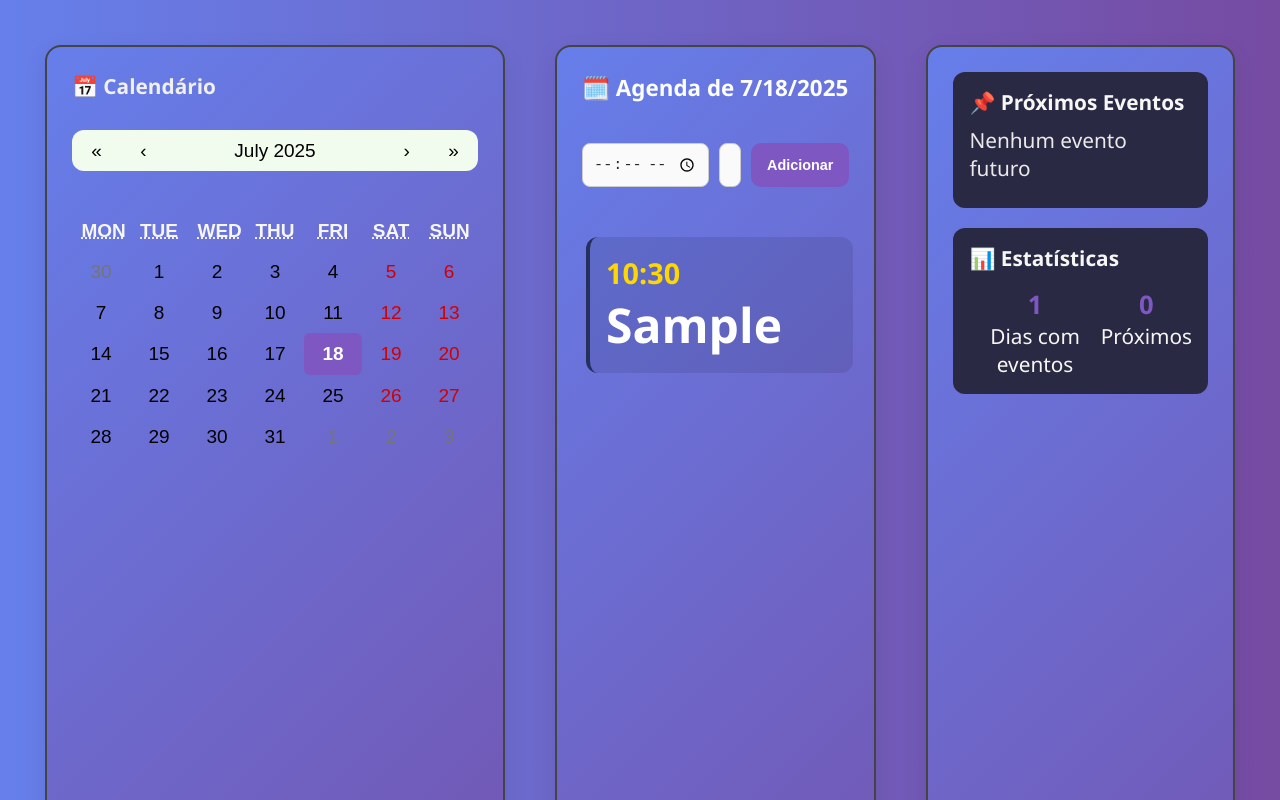
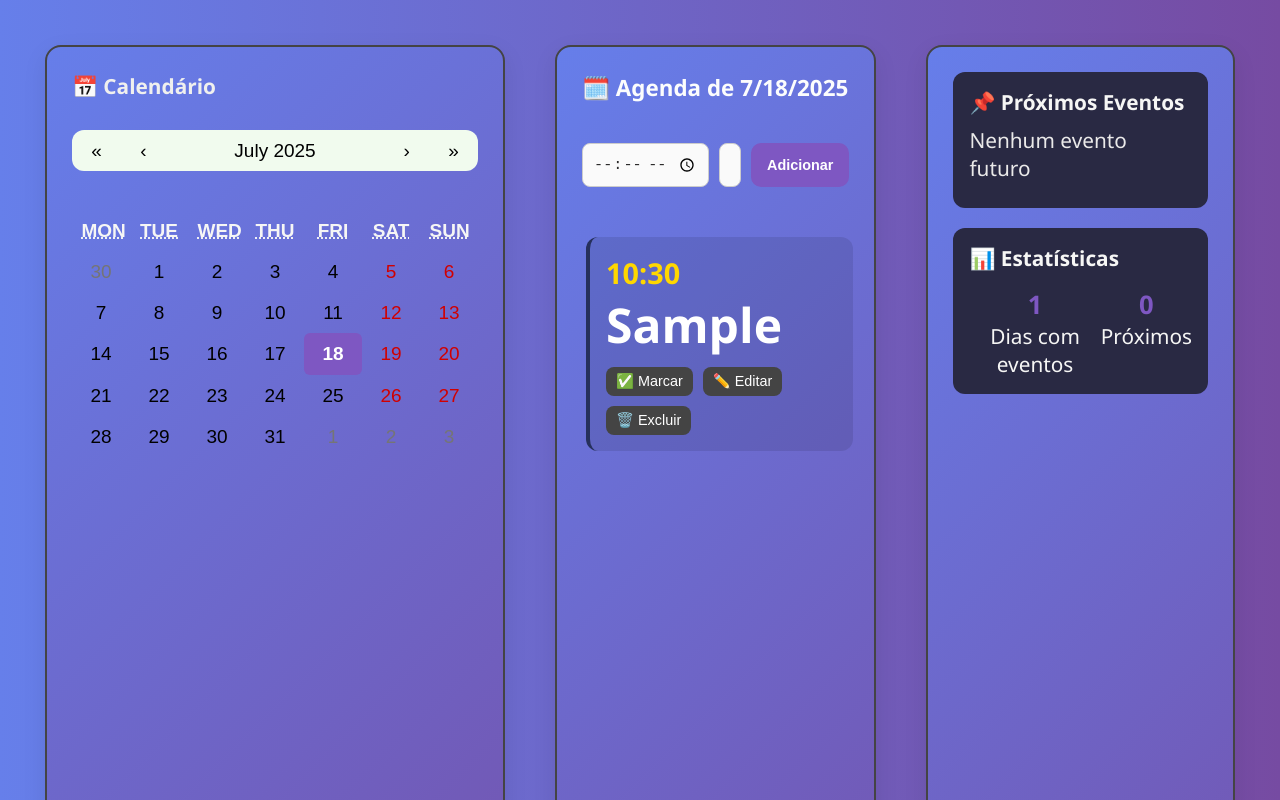
Before and after one commit to FernandoJesuss/pethotel-frontend, a React (Create React App) app: page /calendario in a window 1280 px wide. Both pictures are taken after typing "10:30", "Sample" into the empty fields and a click on the button "Adicionar". Shown: the top 800 px of the page. Built offline with nearby package versions, Linux system fonts and the light colour scheme.

Commit message:
Fix:bugs

```diff
--- a/src/pages/CalendarioCompromissos.js
+++ b/src/pages/CalendarioCompromissos.js
@@ -1,3 +1,136 @@
+// import React, { useState, useEffect } from 'react';
+// import Calendar from 'react-calendar';
+// import 'react-calendar/dist/Calendar.css';
+// import '../styles/CalendarioCompromissos.css';
+
+// const CalendarioCompromissos = () => {
+//   const [dataSelecionada, setDataSelecionada] = useState(new Date());
+//   const [compromissos, setCompromissos] = useState({});
+//   const [descricao, setDescricao] = useState('');
+//   const [hora, setHora] = useState('');
+
+//   useEffect(() => {
+//     const dadosSalvos = JSON.parse(localStorage.getItem('compromissos')) || {};
+//     setCompromissos(dadosSalvos);
+//   }, []);
+
+//   const salvarCompromisso = () => {
+//     if (!descricao || !hora) return;
+
+//     const dataStr = dataSelecionada.toISOString().split('T')[0];
+//     const novosCompromissos = {
+//       ...compromissos,
+//       [dataStr]: [...(compromissos[dataStr] || []), { descricao, hora }]
+//     };
+
+//     setCompromissos(novosCompromissos);
+//     localStorage.setItem('compromissos', JSON.stringify(novosCompromissos));
+//     setDescricao('');
+//     setHora('');
+//   };
+
+//   const compromissosDia = compromissos[dataSelecionada.toISOString().split('T')[0]] || [];
+
+//   const compromissosFuturos = Object.entries(compromissos)
+//     .filter(([data]) => new Date(data) > new Date())
+//     .flatMap(([data, lista]) =>
+//       lista.map((item) => ({
+//         ...item,
+//         data
+//       }))
+//     )
+//     .sort((a, b) => new Date(`${a.data}T${a.hora}`) - new Date(`${b.data}T${b.hora}`));
+
+//   return (
+//     <div className="agenda-pro-container">
+//       {/* Coluna 1 - Calendário */}
+//       <div className="agenda-coluna calendario-box">
+//         <h3>📅 Calendário</h3>
+//         <Calendar onChange={setDataSelecionada} value={dataSelecionada} />
+//         <div className="resumo-datas">
+//           <div><strong>{compromissosDia.length}</strong><span>Hoje</span></div>
+//           <div><strong>{Object.keys(compromissos).length}</strong><span>Total</span></div>
+//         </div>
+//       </div>
+
+//       {/* Coluna 2 - Compromissos */}
+//       <div className="agenda-coluna compromissos-box">
+//         <div className="topo-compromissos">
+//           <h3>🗓️ Agenda de {dataSelecionada.toLocaleDateString()}</h3>
+//         </div>
+
+//         <div className="form-compromisso" >
+//           <input
+//             type="time"
+//             value={hora}
+//             onChange={(e) => setHora(e.target.value)}
+//             placeholder="Hora"
+//           />
+//           <input
+//             type="text"
+//             value={descricao}
+//             onChange={(e) => setDescricao(e.target.value)}
+//             placeholder="Descrição"
+//           />
+//           <button onClick={salvarCompromisso}>Adicionar</button>
+//         </div>
+
+//         <div className="lista-compromissos">
+//           {compromissosDia.length === 0 ? (
+//             <p className="vazio">Nenhum compromisso para este dia.</p>
+//           ) : (
+//             compromissosDia.map((c, idx) => (
+//               <div key={idx} className="card-compromisso fade-in">
+//                 <span className="hora-compromisso">{c.hora}</span>
+//                 <div className="info-compromisso">
+//                   <strong>{c.descricao}</strong>
+//                 </div>
+//               </div>
+//             ))
+//           )}
+//         </div>
+//       </div>
+
+//       {/* Coluna 3 - Painel Lateral */}
+//       <div className="agenda-coluna painel-box">
+//         <div className="eventos-box">
+//           <h4>📌 Próximos Eventos</h4>
+//           <ul>
+//             {compromissosFuturos.length === 0 ? (
+//               <li>Nenhum evento futuro</li>
+//             ) : (
+//               compromissosFuturos.map((e, idx) => (
+//                 <li key={idx}><strong>{e.data} {e.hora}</strong> {e.descricao}</li>
+//               ))
+//             )}
+//           </ul>
+//         </div>
+
+//         <div className="estatisticas-box">
+//           <h4>📊 Estatísticas</h4>
+//           <div className="estatistica">
+//             <div><strong>{Object.keys(compromissos).length}</strong><span>Dias com eventos</span></div>
+//             <div><strong>{compromissosFuturos.length}</strong><span>Próximos</span></div>
+//           </div>
+//         </div>
+//       </div>
+//     </div>
+//   );
+// };
+
+// export default CalendarioCompromissos;
+
+
+
+
+
+
+
+
+
+
+
+
 import React, { useState, useEffect } from 'react';
 import Calendar from 'react-calendar';
 import 'react-calendar/dist/Calendar.css';
@@ -8,6 +141,7 @@ const CalendarioCompromissos = () => {
   const [compromissos, setCompromissos] = useState({});
   const [descricao, setDescricao] = useState('');
   const [hora, setHora] = useState('');
+  const [editando, setEditando] = useState(null);
 
   useEffect(() => {
     const dadosSalvos = JSON.parse(localStorage.getItem('compromissos')) || {};
@@ -16,17 +150,51 @@ const CalendarioCompromissos = () => {
 
   const salvarCompromisso = () => {
     if (!descricao || !hora) return;
+    const dataStr = dataSelecionada.toISOString().split('T')[0];
+    const lista = compromissos[dataStr] || [];
 
-    const dataStr = dataSelecionada.toISOString().split('T')[0];
-    const novosCompromissos = {
-      ...compromissos,
-      [dataStr]: [...(compromissos[dataStr] || []), { descricao, hora }]
-    };
+    let novosCompromissos;
+
+    if (editando !== null) {
+      lista[editando] = { descricao, hora, concluido: lista[editando].concluido || false };
+      novosCompromissos = { ...compromissos, [dataStr]: [...lista] };
+      setEditando(null);
+    } else {
+      novosCompromissos = {
+        ...compromissos,
+        [dataStr]: [...lista, { descricao, hora, concluido: false }]
+      };
+    }
 
     setCompromissos(novosCompromissos);
     localStorage.setItem('compromissos', JSON.stringify(novosCompromissos));
     setDescricao('');
     setHora('');
+  };
+
+  const excluirCompromisso = (idx) => {
+    const dataStr = dataSelecionada.toISOString().split('T')[0];
+    const novaLista = [...(compromissos[dataStr] || [])];
+    novaLista.splice(idx, 1);
+    const novosCompromissos = { ...compromissos, [dataStr]: novaLista };
+    setCompromissos(novosCompromissos);
+    localStorage.setItem('compromissos', JSON.stringify(novosCompromissos));
+  };
+
+  const editarCompromisso = (idx) => {
+    const compromisso = compromissosDia[idx];
+    setDescricao(compromisso.descricao);
+    setHora(compromisso.hora);
+    setEditando(idx);
+  };
+
+  const toggleConcluido = (idx) => {
+    const dataStr = dataSelecionada.toISOString().split('T')[0];
+    const novaLista = [...(compromissos[dataStr] || [])];
+    novaLista[idx].concluido = !novaLista[idx].concluido;
+    const novosCompromissos = { ...compromissos, [dataStr]: novaLista };
+    setCompromissos(novosCompromissos);
+    localStorage.setItem('compromissos', JSON.stringify(novosCompromissos));
   };
 
   const compromissosDia = compromissos[dataSelecionada.toISOString().split('T')[0]] || [];
@@ -43,7 +211,6 @@ const CalendarioCompromissos = () => {
 
   return (
     <div className="agenda-pro-container">
-      {/* Coluna 1 - Calendário */}
       <div className="agenda-coluna calendario-box">
         <h3>📅 Calendário</h3>
         <Calendar onChange={setDataSelecionada} value={dataSelecionada} />
@@ -53,13 +220,12 @@ const CalendarioCompromissos = () => {
         </div>
       </div>
 
-      {/* Coluna 2 - Compromissos */}
       <div className="agenda-coluna compromissos-box">
         <div className="topo-compromissos">
           <h3>🗓️ Agenda de {dataSelecionada.toLocaleDateString()}</h3>
         </div>
 
-        <div className="form-compromisso" >
+        <div className="form-compromisso">
           <input
             type="time"
             value={hora}
@@ -72,7 +238,9 @@ const CalendarioCompromissos = () => {
             onChange={(e) => setDescricao(e.target.value)}
             placeholder="Descrição"
           />
-          <button onClick={salvarCompromisso}>Adicionar</button>
+          <button onClick={salvarCompromisso}>
+            {editando !== null ? 'Salvar Edição' : 'Adicionar'}
+          </button>
         </div>
 
         <div className="lista-compromissos">
@@ -80,10 +248,20 @@ const CalendarioCompromissos = () => {
             <p className="vazio">Nenhum compromisso para este dia.</p>
           ) : (
             compromissosDia.map((c, idx) => (
-              <div key={idx} className="card-compromisso fade-in">
+              <div
+                key={idx}
+                className={`card-compromisso fade-in ${c.concluido ? 'concluido' : ''}`}
+              >
                 <span className="hora-compromisso">{c.hora}</span>
                 <div className="info-compromisso">
                   <strong>{c.descricao}</strong>
+                  <div className="botoes-compromisso">
+                    <button onClick={() => toggleConcluido(idx)}>
+                      {c.concluido ? '✔️ Concluído' : '✅ Marcar'}
+                    </button>
+                    <button onClick={() => editarCompromisso(idx)}>✏️ Editar</button>
+                    <button onClick={() => excluirCompromisso(idx)}>🗑️ Excluir</button>
+                  </div>
                 </div>
               </div>
             ))
@@ -91,7 +269,6 @@ const CalendarioCompromissos = () => {
         </div>
       </div>
 
-      {/* Coluna 3 - Painel Lateral */}
       <div className="agenda-coluna painel-box">
         <div className="eventos-box">
           <h4>📌 Próximos Eventos</h4>
--- a/src/styles/CalendarioCompromissos.css
+++ b/src/styles/CalendarioCompromissos.css
@@ -65,7 +65,7 @@
   font-size: 22px;
   display: contents;
   align-items: center;
-    border-radius: 10px;
+  border-radius: 10px;
   overflow: hidden;
 }
 
@@ -89,7 +89,6 @@
 }
 
 .resumo-datas div {
-  /* background: rgba(249, 2, 129, 0.1); */
   padding: 8px;
   border-radius: 10px;
   text-align: center;
@@ -97,7 +96,6 @@
 
 .resumo-datas strong {
   font-size: 1.8rem;
-  /* color: #7e57c2; */
   color: #ffd700;
   padding: 16px 24px;
   border-top: 1px solid rgba(0, 0, 0, 0.08);
@@ -171,7 +169,6 @@
 
 }
 
-
 .form-compromisso button {
   background-color: #7e57c2;
   color: white;
@@ -202,17 +199,62 @@
 
 .lista-compromissos,
 .card-compromisso:hover {
-  /* background: rgba(16, 27, 78, 0.15); */
   transform: translateX(4px);
+}
+
+
+
+.card-compromisso.concluido {
+  background-color: #d2f8d2;
+  border-left: 6px solid #4caf50;
+  box-shadow: 0 0 10px rgba(76, 175, 80, 0.3);
+  animation: fadeIn 0.4s ease-in-out;
+}
+
+
+.botoes-compromisso {
+  margin-top: 10px;
+  display: flex;
+  gap: 10px;
+  flex-wrap: wrap;
+}
+
+.botoes-compromisso button {
+  background-color: #444;
+  color: #fff;
+  border: none;
+  padding: 6px 10px;
+  border-radius: 8px;
+  cursor: pointer;
+  font-size: 0.9rem;
+  transition: background-color 0.2s ease-in-out;
+}
+
+.botoes-compromisso button:hover {
+  background-color: #7e57c2;
+}
+
+
+.card-compromisso.concluido .hora-compromisso {
+  color: #4caf50;
+}
+
+.card-compromisso.concluido strong {
+  color: #2d5c33;
+  text-decoration: line-through;
+}
+
+
+.fade-in {
+  animation: fadeIn 0.3s ease-in-out;
 }
 
 .hora-compromisso {
   font-weight: bold;
   color: #764ba2;
-  /* color: #fff; */
   font-size: 1.8rem;
   color: #ffd700;
-  /* margin-right: 15px; */
+
 }
 
 .info-compromisso strong {
```
